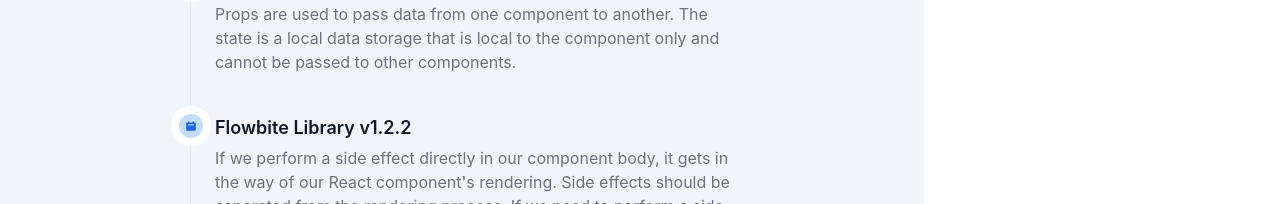
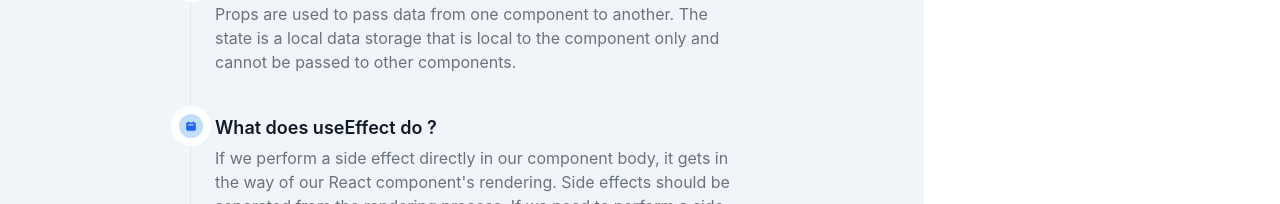
Before and after one commit to ashimbhowmik/todays-activity, a React (Create React App) app: page / in a window 1280 px wide. Shown: the part 2528-2732 px from the top of the page. Built offline with nearby package versions, Linux system fonts and the light colour scheme.

Commit message:
[qustion update]

```diff
--- a/src/components/Questuion/Question.js
+++ b/src/components/Questuion/Question.js
@@ -23,7 +23,7 @@ const Question = () => {
                     <span className="flex absolute -left-3 justify-center items-center w-6 h-6 bg-blue-200 rounded-full ring-8 ring-white dark:ring-gray-900 dark:bg-blue-900">
                         <svg aria-hidden="true" className="w-3 h-3 text-blue-600 dark:text-blue-400" fill="currentColor" viewBox="0 0 20 20" xmlns="http://www.w3.org/2000/svg"><path fill-rule="evenodd" d="M6 2a1 1 0 00-1 1v1H4a2 2 0 00-2 2v10a2 2 0 002 2h12a2 2 0 002-2V6a2 2 0 00-2-2h-1V3a1 1 0 10-2 0v1H7V3a1 1 0 00-1-1zm0 5a1 1 0 000 2h8a1 1 0 100-2H6z" clip-rule="evenodd"></path></svg>
                     </span>
-                    <h3 className="mb-1 text-lg font-semibold text-gray-900 dark:text-white">Flowbite Library v1.2.2</h3>
+                    <h3 className="mb-1 text-lg font-semibold text-gray-900 dark:text-white">What does useEffect do ?</h3>
                     <p className="text-base font-normal text-gray-500 dark:text-gray-400">If we perform a side effect directly in our component body, it gets in the way of our React component's rendering. Side effects should be separated from the rendering process. If we need to perform a side effect, it should strictly be done after our component renders. This is what useEffect gives us .In short, useEffect is a tool that lets us interact with the outside world but not affect the rendering or performance of the component that it's in.</p>
                 </li>
             </ol>
```
